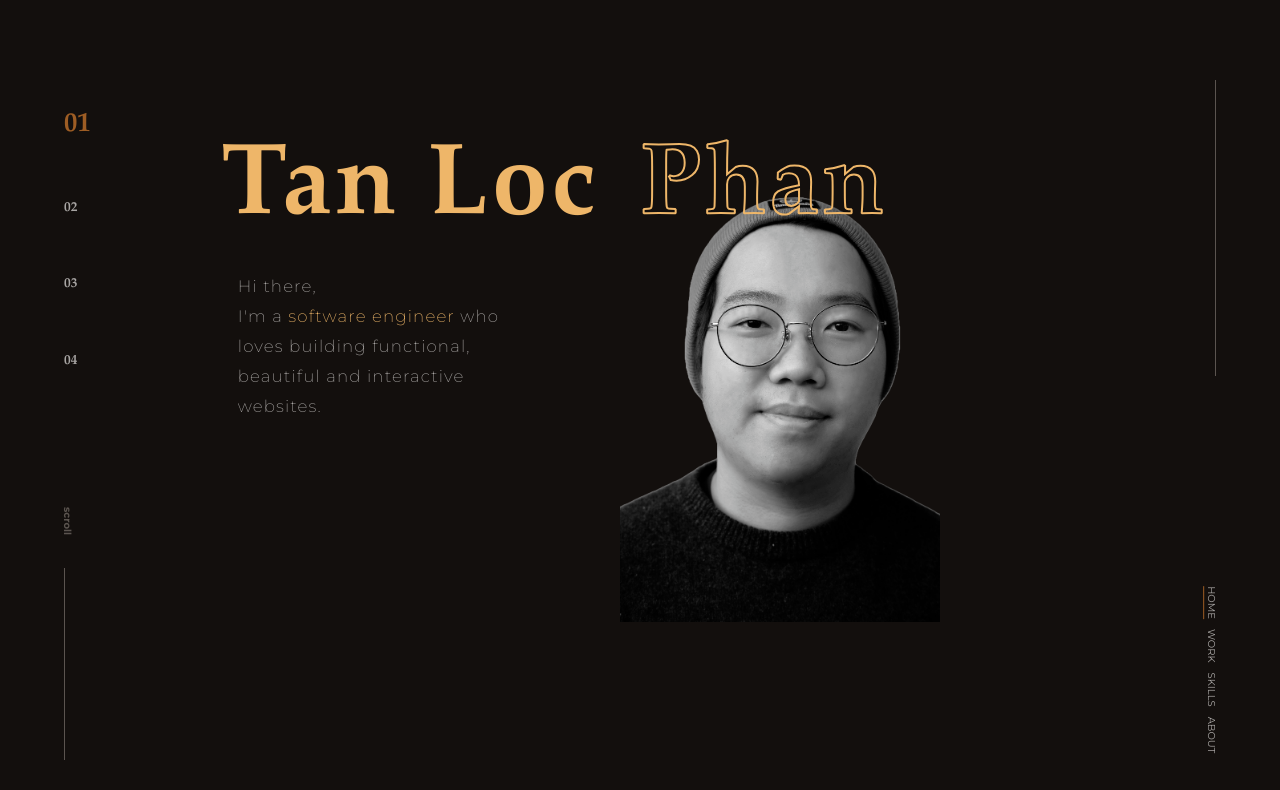
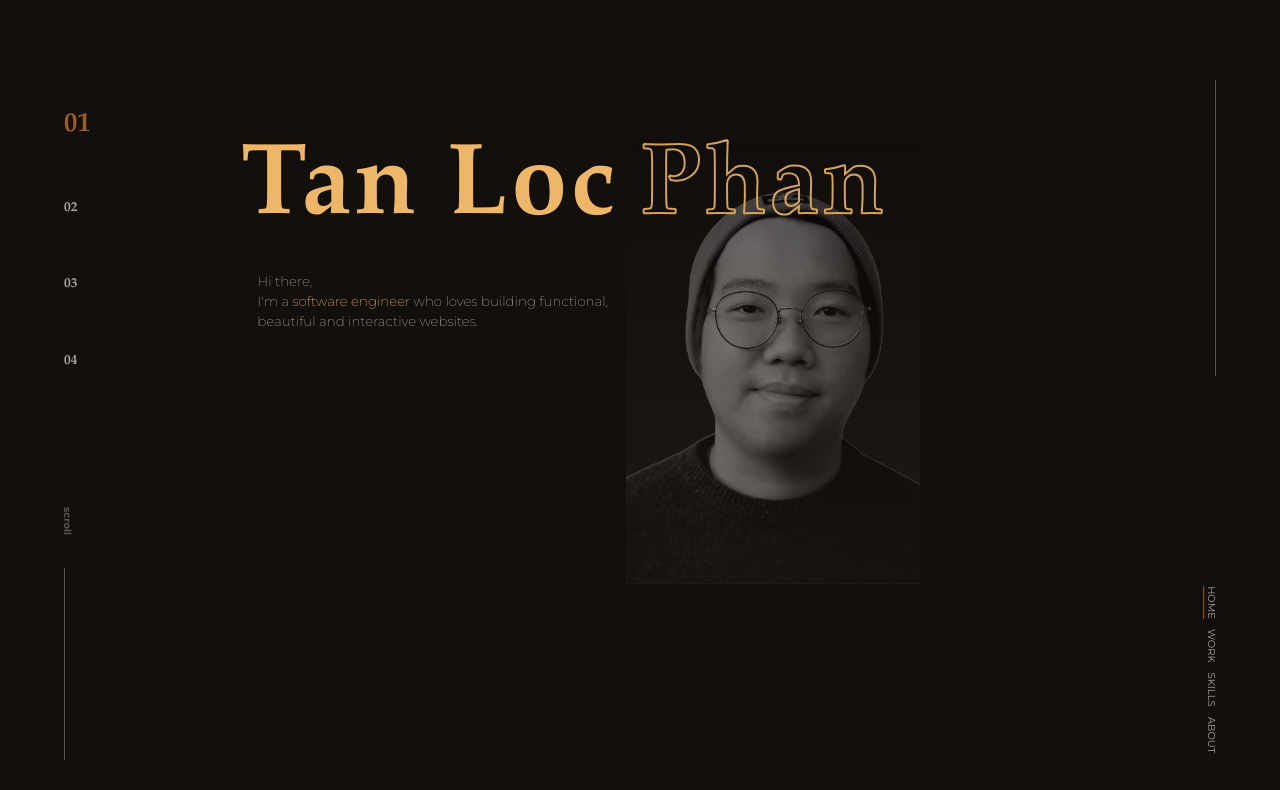
Before and after one commit to locphan2207/personal-web, a React (Create React App) app: page / in a window 1280 px wide. Shown: the top 790 px of the page. Built offline with nearby package versions, Linux system fonts and the light colour scheme.

Commit message:
adjust page 1

```diff
--- a/src/components/PageOne.css
+++ b/src/components/PageOne.css
@@ -1,13 +1,16 @@
 /* Page One */
 .page-one {
   display: flex;
-  justify-content: center;
-  flex-direction: column;
-  padding: 11% 10%;
+  justify-content: flex-start;
+  padding: 11%;
+  width: 100%;
 }
 
 .name-container {
+  position: relative;
   display: flex;
+  flex-direction: column;
+  margin-left: 10%;
 }
 
 .name-container h1 {
@@ -19,14 +22,14 @@
 }
 
 .last-name-img {
-  position: relative;
-  width: 50%;
-  height: auto;
+  position: absolute;
+  right: -80%;
+  top: 0;
 }
 
 .last-name {
   position: absolute;
-  left: 10%;
+  left: 5%;
   top: 0;
   font-family: Palatino Bold;
   font-size: 150rem;
@@ -38,20 +41,27 @@
 }
 
 .image {
+  width: 23vw;
+  opacity: 0.5;
+}
+
+.last-name-img .gradient {
+  background: linear-gradient(#0000001f, #dfb58410);
   position: absolute;
-  left: 5%;
   top: 0;
-  width: 25vw;
+  left: 0;
+  z-index: 1;
+  width: 100%;
+  height: 100%;
 }
 
 .page-one p {
-  width: 35%;
-  font-size: 25rem;
-  letter-spacing: 1.7rem;
-  line-height: 45rem;
+  font-size: 20rem;
+  line-height: 30rem;
   color: #a8a5a3;
   font-weight: 200;
-  margin: 45rem 0 0 25rem;
+  margin-top: 45rem;
+  margin-left: 25rem;
 }
 
 .page-one p span {
--- a/src/components/PageOne.js
+++ b/src/components/PageOne.js
@@ -20,15 +20,17 @@ function PageOne({ isClosing, setClosingPage }) {
         <h1>Tan Loc</h1>
         <div className="last-name-img">
           <img src={avatar} className={"image"} alt={"face"} />
+          <div className={"gradient"} />
           <h2 className="last-name">Phan</h2>
         </div>
+        <p>
+          Hi there,
+          <br />
+          I'm a <span>software engineer</span> who loves building functional,
+          <br />
+          beautiful and interactive websites.
+        </p>
       </div>
-      <p>
-        Hi there,
-        <br />
-        I'm a <span>software engineer</span> who loves building functional,
-        beautiful and interactive websites.
-      </p>
     </div>
   )
 }
```
